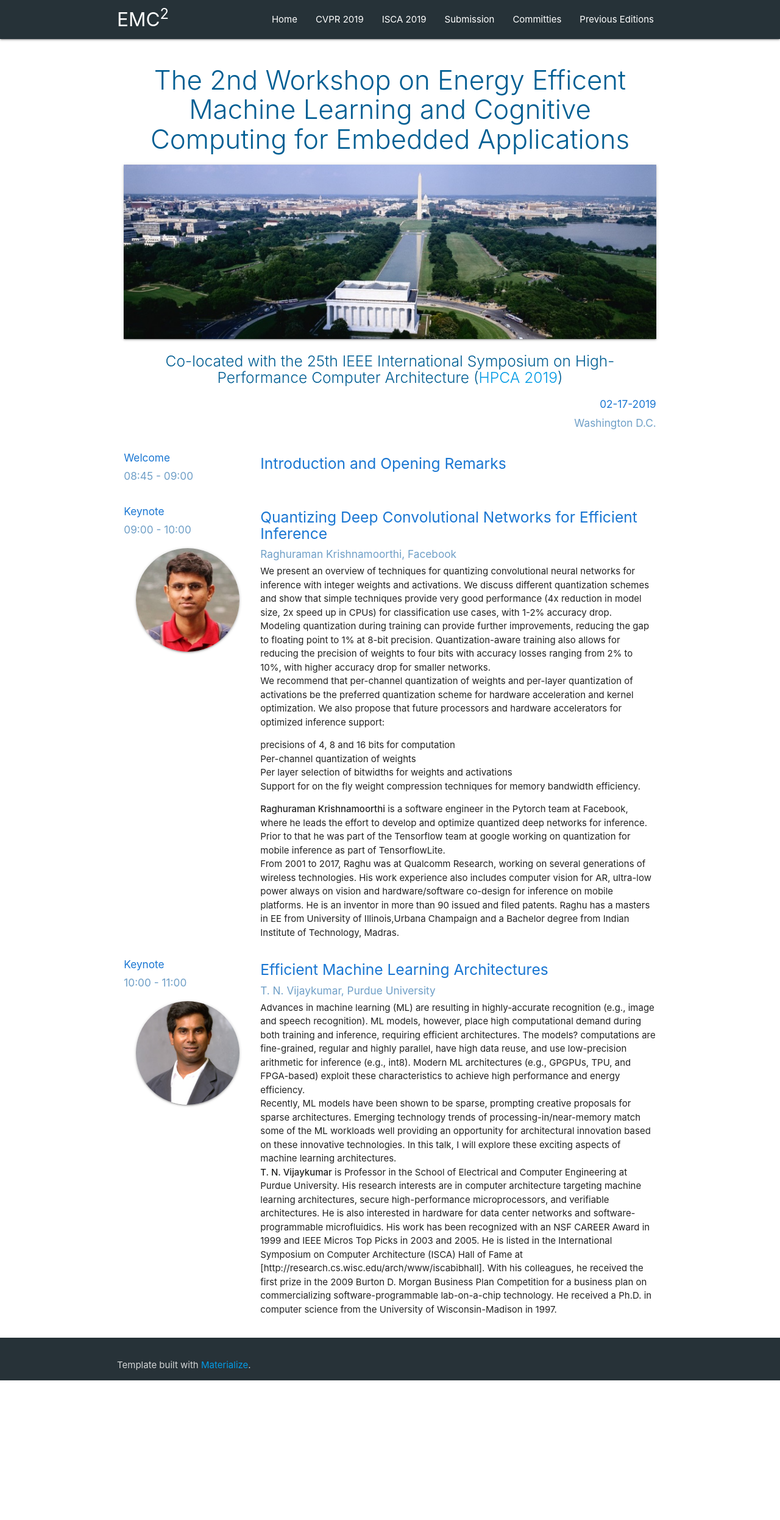
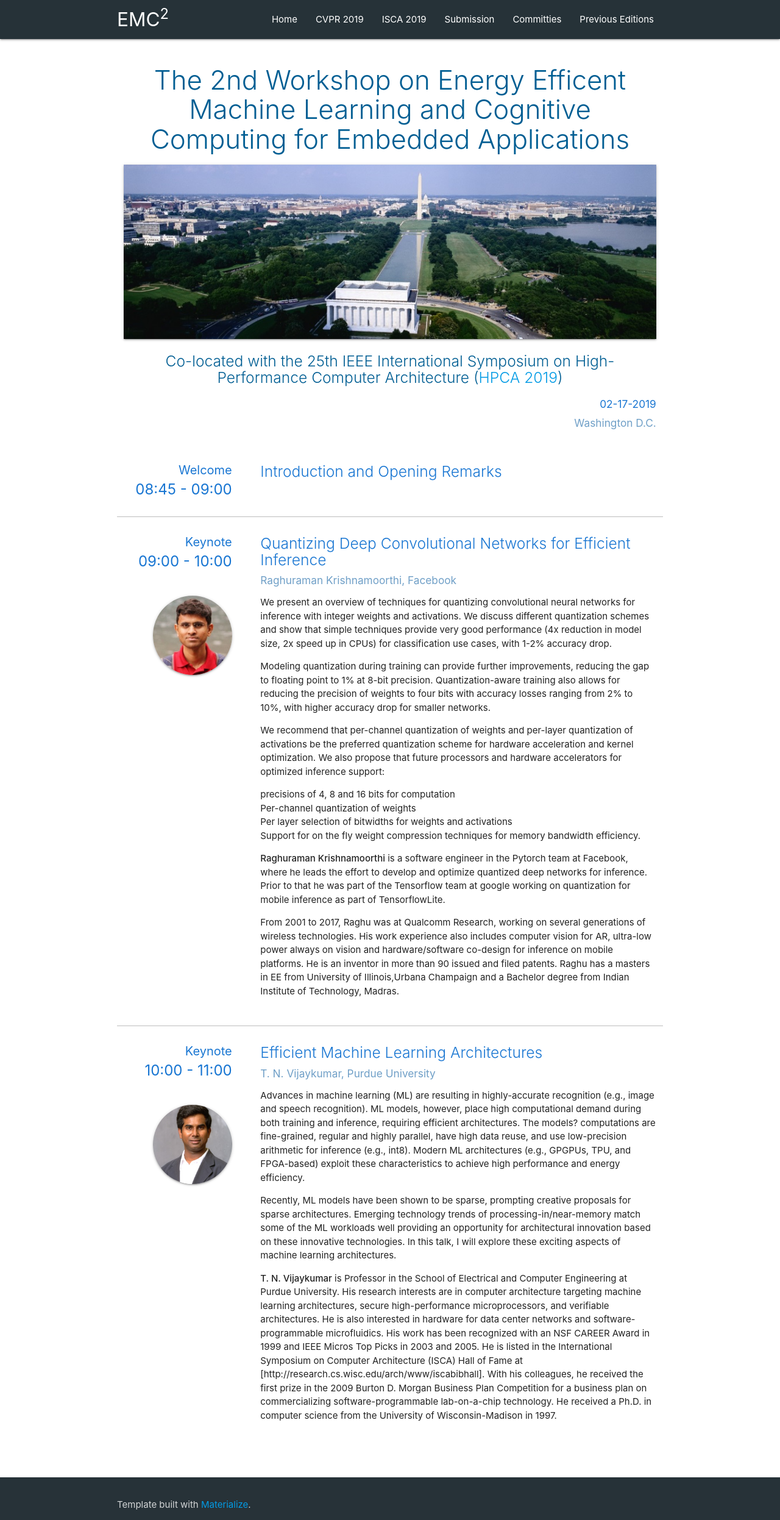
Before and after one commit to mgoldfar/emc2-web, a Jekyll site: the page built from _editions/2-hpca-19.html, in a window 1280 px wide. Shown: the whole page at 61% size. Built offline with Jekyll 4.4.1, drawn with Linux system fonts in a browser that asks for light colours; before the commit the page ends 2264 px from its top, so only the background shows below that.

Commit message:
Continue refining the program styling.

```diff
--- a/_layouts/edition-page.html
+++ b/_layouts/edition-page.html
@@ -15,6 +15,8 @@
                     <h6 class="light-primary">{{ page.event_location }}</h6>
                 </div>
             </div>
+        </div>
+        <div class="section program">
             {% assign program = site.programs | where: "edition",page.edition | sort: "time_end" %}
             {% assign program_size = program|size %}
             {% assign paper_session_counter = 0 %}
@@ -29,7 +31,7 @@
                         {% assign paper_session_counter = paper_session_counter|plus:1 %}
                         {% assign talk_class_header = "Paper Session #"|append:paper_session_counter %}
                     {% when 'program_note' %}
-                        {% assign talk_class_header = "Program Note" %}
+                        {% assign talk_class_header = "Note" %}
                     {% when 'welcome' %}
                         {% assign talk_class_header = "Welcome" %}
                     {% when 'close' %}
@@ -37,36 +39,38 @@
                     {% when 'coffee_break' %}
                         {% assign talk_class_header = "Break" %}
                     {% when 'lunch_break' %}
-                        {% assign talk_class_header = "Lunch Break" %}
+                        {% assign talk_class_header = "Lunch" %}
                     {% else %}
                         {% assign talk_class_header = "" %}
                 {% endcase %}
 
-                <div class="row">
-                    <div class="col s3">
-                        <h6 class="dark-primary">
-                            {{ talk_class_header }}
-                        </h6>
-                        <h6 class="light-primary">{{ p.time_start|date: "%H:%M" }} - {{ p.time_end|date: '%H:%M' }}</h6>
+                <div class="flex row program-item">
+                    <div class="col s3 program-item-side-content">
+                        <h1 class="talk-class-header dark-primary">{{ talk_class_header }}</h1>
+                        <h1 class="time dark-primary">
+                            {{ p.time_start|date: "%H:%M" }} - {{ p.time_end|date: "%H:%M" }}
+                        </h1>
                         {% if p.type == "keynote" or p.type == "invited_talk" %}
-                        <img src="assets/images/speakers/{{ p.edition }}/{{ p.speaker.avatar }}"
-                        class="z-depth-1 responsive-img valign-wrapper avatar-image valign-wrapper center-align" />
+                            {% if p.speaker.avatar %}
+                                <br/>
+                                <img src="assets/images/speakers/{{ p.edition }}/{{ p.speaker.avatar }}"
+                                class="z-depth-1  valign-wrapper avatar-image center-align" />
+                            {% endif %}
                         {% endif %}
                     </div>
-                    <div class="col s9">
+                    <div class="col s9 program-item-content">
                         {% if p.type == "welcome" or p.type == "coffee_break" or p.type == "lunch_break" %}
                             <h5 class="dark-primary">{{ p.title }}</h5>
                         {% elsif p.type == "keynote" or p.type == "invited_talk" %}
                             <h5 class="dark-primary">{{ p.title }}</h5>
                             <h6 class="light-primary">{{ p.speaker.name }}, {{ p.speaker.affiliation }}</h6>
-                            <div class="program-item-content">
-                                {{ p.content | markdownify }}
-                            </div>
+                            {{ p.content | markdownify }}
                         {% elsif p.type == "paper_session" %}
                             {% for paper in p.papers %}
                                 <h5 class="dark-primary">{{ paper.title }}</h5>
                                 <h6 class="light-primary">{{ paper.authors }}</h6>
                                 <h6 class="secondary-text">{{ paper.affiliation }}</h6>
+                                <br/>
                             {% endfor %}
                         {% endif %}
                     </div>
--- a/assets/css/style.css
+++ b/assets/css/style.css
@@ -8,11 +8,17 @@ main {
     flex: 1 0 auto;
 }
 
+.flex {
+    display: flex;
+    flex-wrap: wrap;
+}
+
 .header {
     font-weight: 300;
     color: #005E93;
 }
 
+/* Additional Text Colors */
 .dark-primary {
     color: #1976D2 !important;
 }
@@ -34,16 +40,63 @@ main {
 .primary-text {
     color: #212121 !important;
 }
-.program-item-content > h1 {
-    color: #ff5722;
-    font-size: 1em;
-    margin: 2em 0 0 0;
-    font-weight: bold;
-    text-transform: capitalize;
+
+/* Program Content */
+.program {
+
 }
 
-.program-item-content > p {
+.program-item {
+    margin-bottom: 2em;
+    padding-bottom: 2em;
+    border-bottom: #bdbdbd 1px solid;
+}
+
+.program-item:last-child {
+    border: none;
+}
+
+.program-item-content {
     margin: 0;
+    padding: 0;
+}
+
+.program-item-content > h5 {
+    margin-top: 0;
+    font-weight: 300;
+}
+
+.program-item-content-paper {
+    margin-bottom: 2em;
+}
+
+.program-item-content-paper:last-child {
+    margin-bottom: 0;
+}
+
+.program-item-side-content > .time {
+    margin-top: 0;
+    margin-right: 24px;
+    margin-bottom: 0;
+    font-size: 24px;
+    text-align: right;
+}
+
+.program-item-side-content > .talk-class-header {
+    margin-top: 0;
+    margin-right: 24px;
+    margin-bottom: 8px;
+    font-size: 20px;
+    text-align: right;
+}
+
+.program-item-side-content > img.avatar-image {
+    object-fit: cover;
+    border-radius: 50%;
+    width: 130px;
+    height: 130px;
+    margin-right: 24px;
+    float: right;
 }
 
 img.avatar-image {
```
Also changed, not shown: _programs/1-asplos-18/welcome.md (deleted, +0 -7 lines).
